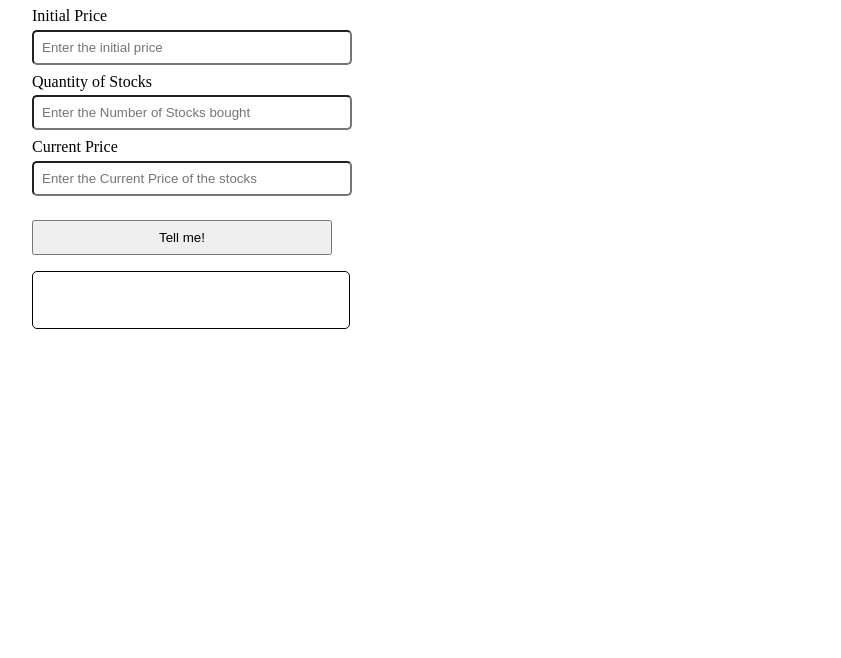
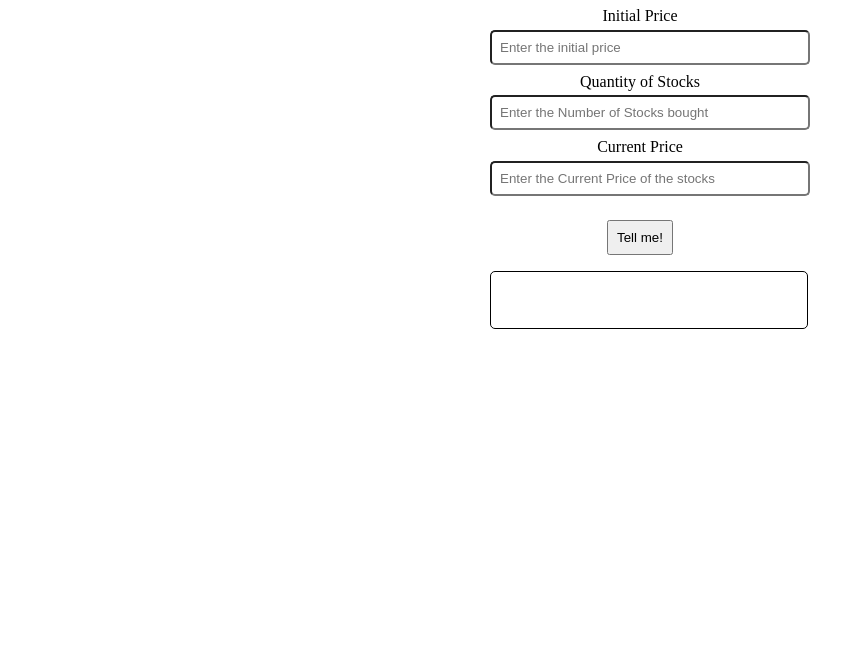
Before and after one commit to atmanishk/profit-or-loss, a plain HTML site: page index.html in a window 1280 px wide. Shown: the part 142-800 px from the top of the page, without its empty margins (0-841 px from the left). Drawn offline with Linux system fonts and the light colour scheme.

Commit message:
css commits

```diff
--- a/style.css
+++ b/style.css
@@ -1,10 +1,9 @@
 
 body {
-    display: flex;
-    flex-direction: column;
     max-width: 300px;
-    margin: 1rem;
-    padding: 1rem;
+    margin: auto;
+    padding: 2rem;
+    text-align: center;
 }
 
 h1 {
@@ -31,6 +30,5 @@ input {
 
 button {
     margin-top: 1rem;
-    width: 100%;
     padding: 0.5rem;
 }
```
